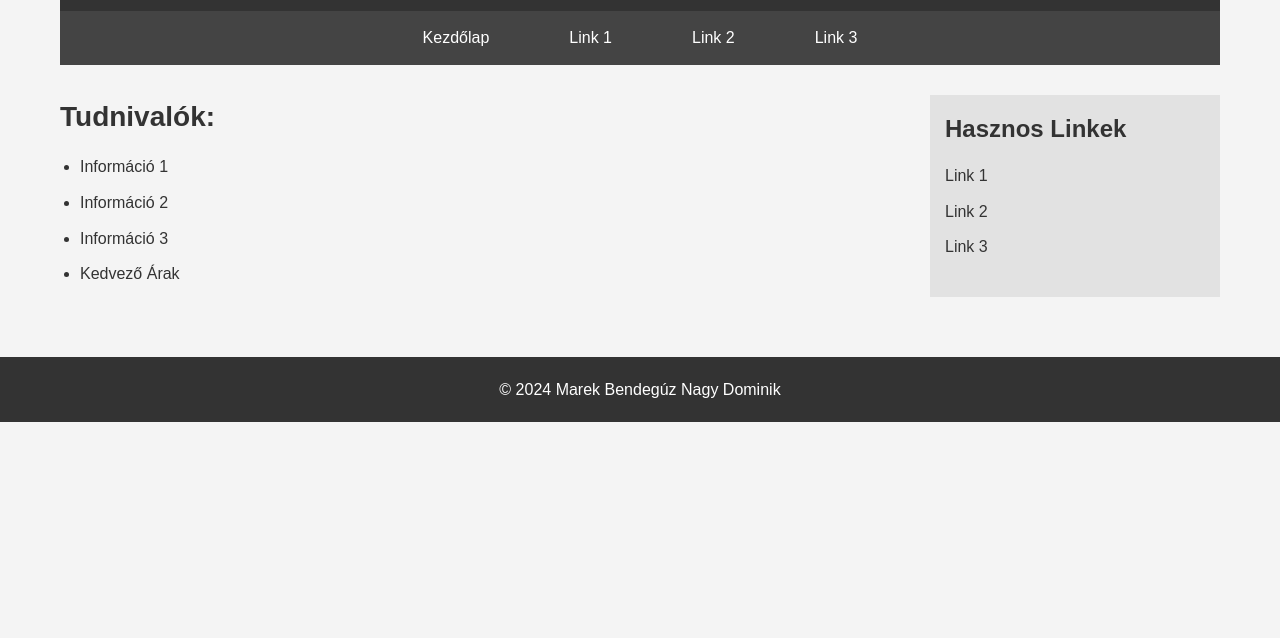
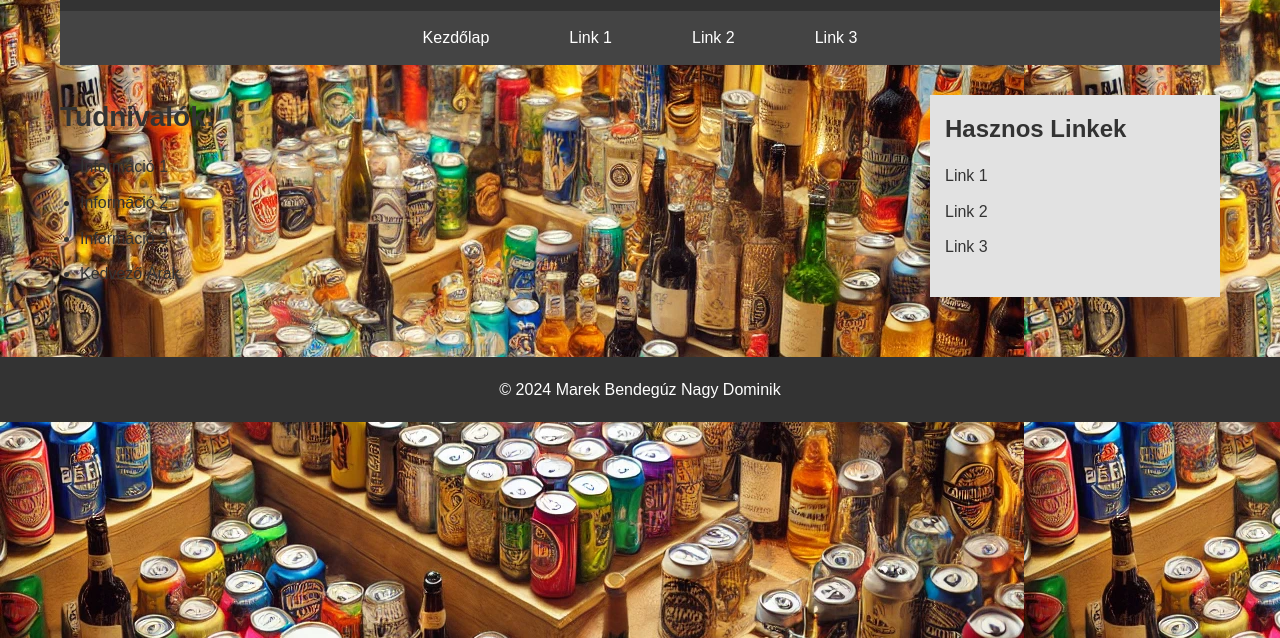
Before and after one commit to VeryCreativeName64/html-oldal, a plain HTML site: page index.html in a window 1280 px wide. Shown: the part 162-800 px from the top of the page. Drawn offline with Linux system fonts and the light colour scheme.

Commit message:
Háttérkép

```diff
--- a/style.css
+++ b/style.css
@@ -9,8 +9,9 @@
 body {
     font-family: Arial, sans-serif;
     line-height: 1.6;
-    background-color: #f4f4f4;
+    background-image: url("kepek/soros\ hatter.webp");
     color: #333;
+
 }
 
 
@@ -26,6 +27,8 @@ body {
     color: #fff;
     padding: 15px;
     text-align: center;
+    width:100%;
+
 }
 
 #fejlec ul {
@@ -37,6 +40,7 @@ body {
     text-decoration: none;
     font-size: 50px;
     font-weight: bold;
+
 }
 
 
```
Also changed, not shown: kepek/soros hatter.webp (added).
